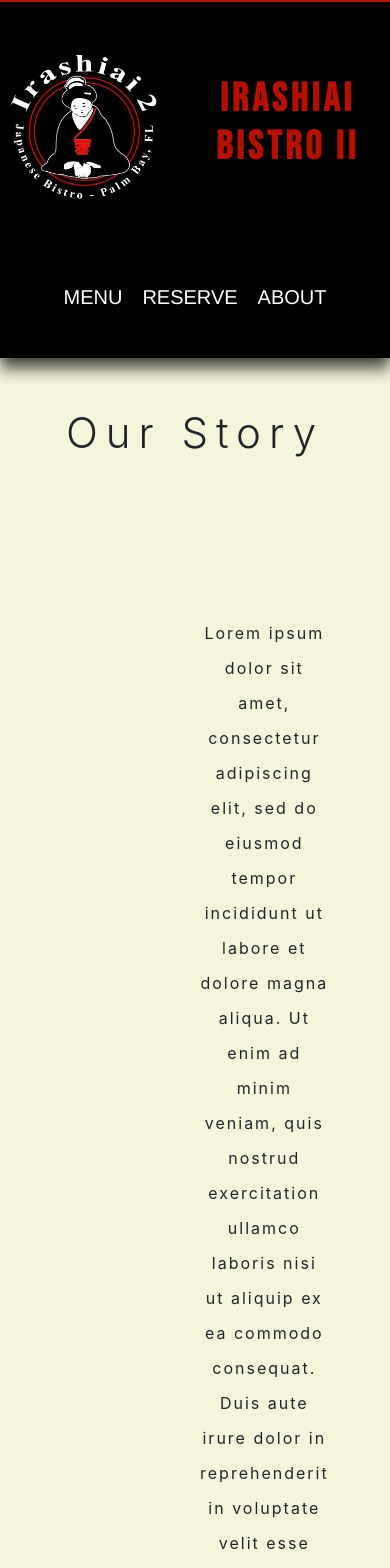
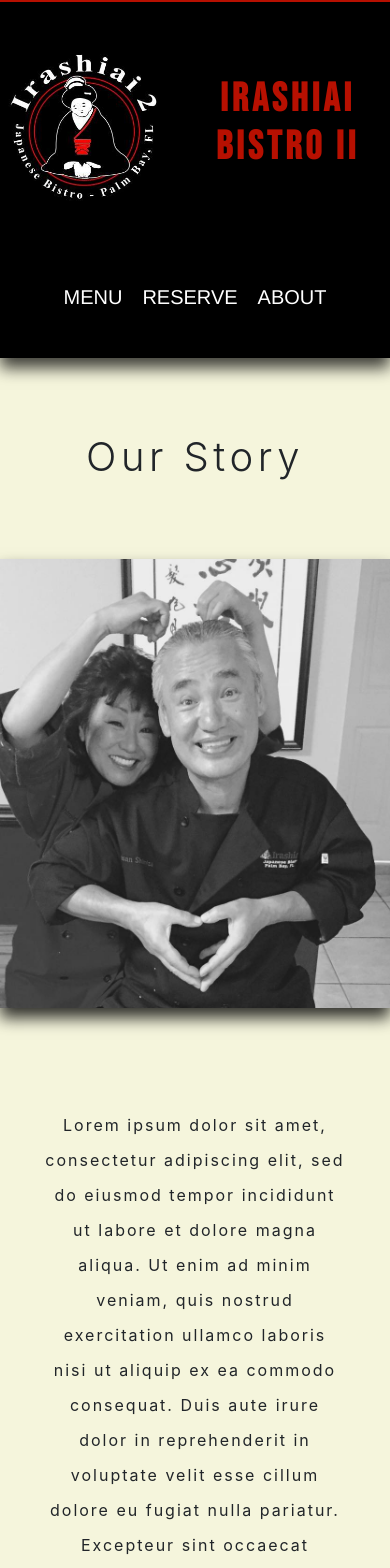
Before and after one commit to barrera713/Irashiai-Bistro, a React (Create React App) app in the folder website/: page /about in a window 390 px wide. Shown: the top 1568 px of the page. Built offline with nearby package versions, Linux system fonts and the light colour scheme; a web font is replaced by a local one.

Commit message:
fixed responsive issues with Form Reservation and About section

```diff
--- a/website/src/App.css
+++ b/website/src/App.css
@@ -433,27 +433,26 @@ body {
 .about-section {
   display: flex;
   justify-content: space-between;
-  padding: 50px;
+  padding: 50px 0;
   -webkit-animation-name: slideUp;
   -webkit-duration: 1s;
   animation-name: slideUp;
   animation-duration: 1s;
+  padding: 80px;
 }
 
 
 .our-story {
   font-size: 42px;
   font-weight: 300;
-  padding: 50px 0;
+  margin-top: 80px;
   letter-spacing: 8px;
 }
 
 .about-img {
   flex: 2;
-  padding: 50px;
+  padding: 50px 0;
 }
-
-
 
 .about-img img {
   max-width: 400px;
@@ -463,7 +462,7 @@ body {
 
 .about-content {
   max-width: 600px;
-  padding: 50px;
+  padding: 50px 0;
   font-size: 16px;
   letter-spacing: 1px;
 }
@@ -569,7 +568,7 @@ body {
 .reservation-container {
   top: 0;
   margin: 0 auto;
-  padding: 10px;
+  padding: 10px 0;
 }
 
 .reservation-container h1 {
@@ -624,7 +623,7 @@ body {
 }
 
 .res-form {
-  padding: 10px;
+  padding: 10px 0;
   height: 350px;
   width: 100%;
   background-color: #ffffff;
@@ -810,11 +809,13 @@ tr:hover {background-color:#f5f5f5;}
 
 @media screen and (max-width: 960px) {
 
+  /* Menu Section Start  */
+
 
   .category-section li {
     display: inline-block;
     width: 100%;
-    margin: 0 auto;
+    margin: 0;
     padding: 0;
     margin: 0;
   }
@@ -835,9 +836,14 @@ tr:hover {background-color:#f5f5f5;}
     margin: 0;
   }
 
-  .about-section {
-    display: flex;
+  .category-section p {
+    width: 100%;
   }
+
+  /* Menu Section End  */
+
+
+
 
   /* Image Section Start */
 
@@ -863,30 +869,49 @@ tr:hover {background-color:#f5f5f5;}
 
   /* Image Section End */
 
+
+  /* About Section Start */
+
+  .about-section {
+    display: block;
+    padding: 20px 0;
+  }
+
+  .about-content {
+    width: 300px;
+    margin: 0 auto;
+    line-break: normal;
+  }
+
+  .our-story {
+    margin-top: 75px;
+    font-size: 40px;
+    font-weight: 300;
+    letter-spacing: 4.5px;
+    padding: 0;
+  }
+
   .about-img img {
     max-width: 100%;
     height: auto;
+    box-shadow : 0px 10px 15px 0px rgba(0, 0, 0, 0.801);
   }
 
-  .about-content {
-    width: 100%;
-  }
+
+  /* About Section End  */
 
   /* Reservation Form Start  */
 
   .reservation-container {
-    margin: 50px auto;
-    padding: 20px 0;
+    margin: 10px auto;
+    padding: 0;
     width: 100%;
+    height: 100%;
   }
 
   .form-container {
     width: 100%;
     margin: 50px auto;
-  }
-
-  .res-form {
-    width: 100vw;
   }
 
   .res-form input, select {
@@ -900,8 +925,8 @@ tr:hover {background-color:#f5f5f5;}
     padding: 10px;
     border-radius: 10px;
     font-size: 14px;
-    width: 50%;
-    margin: 20px;
+    width: 65%;
+    margin: 5px 0;
   }
 
   /* Reservation Form End  */
```
